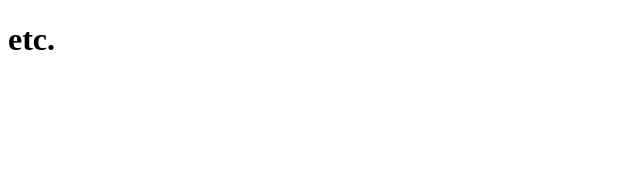
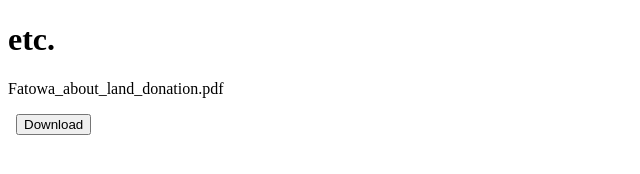
Before and after one commit to mthsn/etc, a plain HTML site: page index.html in a window 1280 px wide. Shown: the whole page, without its empty margins (0-640 px from the left). Drawn offline with Linux system fonts and the light colour scheme.

Commit message:
Update index.html

```diff
--- a/index.html
+++ b/index.html
@@ -9,5 +9,14 @@
   </head>
   <body>
     <h1>etc.</h1>
+    <p>Fatowa_about_land_donation.pdf</p>&nbsp;
+    <button onclick="downloadFile()">Download</button>
+
+    <script type="text/javascript">
+      function downloadFile(){
+        //window.location.replace("https://www.facebook.com/AddycartOnlineShop/");
+        window.location.href = "https://github.com/mthsn/etc/raw/main/Fatowa_about_land_donation.pdf";
+      }
+    </script>
   </body>
 </html>
```
